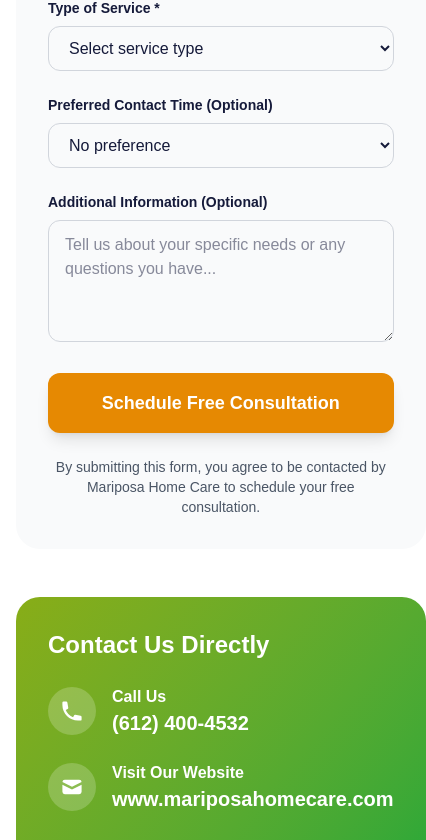
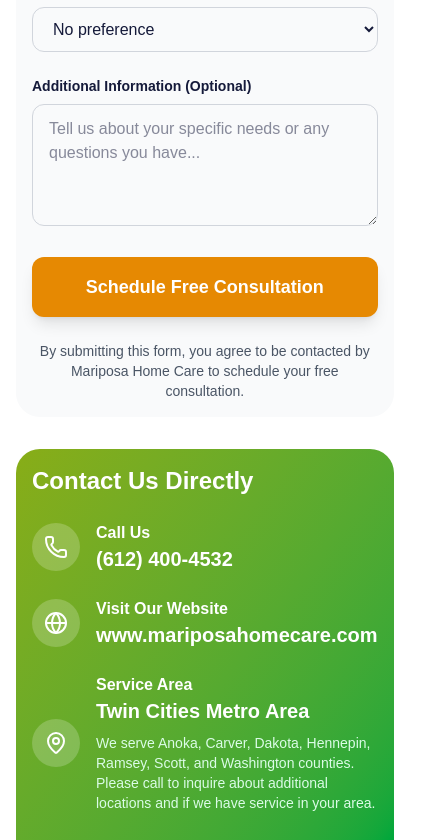
Before and after one commit to brendonwanderlust/mariposa-home-site, a React (Vite) app: page /contact in a window 390 px wide. Shown: the part 1126-1966 px from the top of the page, 426 px wide, since content can reach past the window. Built offline with nearby package versions, Linux system fonts and the light colour scheme.

Commit message:
contact us improvements

```diff
--- a/src/pages/contact/Contact.tsx
+++ b/src/pages/contact/Contact.tsx
@@ -1,3 +1,4 @@
+import { Globe, MapPin, Phone } from "lucide-react";
 import { useState } from "react";
 
 const Contact = () => {
@@ -75,7 +76,7 @@
   return (
     <div className="min-h-screen bg-gray-50">
       {/* Hero Section */}
-      <section className="bg-gradient-to-br from-mariposa-navy to-blue-900 text-white py-20 pt-40 lg:pt-48">
+      <section className="bg-gradient-to-br from-mariposa-navy to-blue-900 text-white pb-5 pt-40 lg:pt-48 lg:py-20">
         <div className="max-w-7xl mx-auto px-4 sm:px-6 lg:px-8">
           <div className="text-center">
             <h1 className="text-4xl lg:text-6xl font-bold mb-6">
@@ -90,11 +91,11 @@
       </section>
 
       {/* Contact Form Section */}
-      <section className="py-20 bg-white">
-        <div className="max-w-7xl mx-auto px-4 sm:px-6 lg:px-8">
-          <div className="grid lg:grid-cols-2 gap-12">
+      <section className="py-10 lg:py-20 bg-white">
+        <div className="max-w-4xl lg:max-w-7xl mx-auto px-4 sm:px-6 lg:px-8">
+          <div className="grid lg:grid-cols-2 gap-0 lg:gap-12">
             {/* Contact Form */}
-            <div className="bg-gray-50 rounded-3xl p-8">
+            <div className="bg-gray-50 rounded-3xl p-4 sm:p-8">
               <div className="mb-8">
                 <h2 className="text-3xl font-bold text-mariposa-navy mb-4">
                   Schedule Your Free Consultation
@@ -295,21 +296,15 @@
             </div>
 
             {/* Contact Information */}
-            <div className="space-y-8">
+            <div className="space-y-8 mt-8 lg:mt-0">
               {/* Direct Contact */}
-              <div className="bg-gradient-to-br from-mariposa-green to-green-600 rounded-3xl p-8 text-white">
+              <div className="bg-gradient-to-br from-mariposa-green to-green-600 rounded-3xl p-4 sm:p-8 text-white">
                 <h3 className="text-2xl font-bold mb-6">Contact Us Directly</h3>
 
                 <div className="space-y-6">
                   <div className="flex items-center">
-                    <div className="w-12 h-12 bg-white/20 rounded-full flex items-center justify-center mr-4">
-                      <svg
-                        className="w-6 h-6"
-                        fill="currentColor"
-                        viewBox="0 0 20 20"
-                      >
-                        <path d="M2 3a1 1 0 011-1h2.153a1 1 0 01.986.836l.74 4.435a1 1 0 01-.54 1.06l-1.548.773a11.037 11.037 0 006.105 6.105l.774-1.548a1 1 0 011.059-.54l4.435.74a1 1 0 01.836.986V17a1 1 0 01-1 1h-2C7.82 18 2 12.18 2 5V3z" />
-                      </svg>
+                    <div className="w-12 h-12 bg-white/20 rounded-full flex items-center justify-center mr-4 flex-shrink-0">
+                      <Phone className="w-6 h-6" />
                     </div>
                     <div>
                       <p className="font-semibold">Call Us</p>
@@ -323,15 +318,8 @@
                   </div>
 
                   <div className="flex items-center">
-                    <div className="w-12 h-12 bg-white/20 rounded-full flex items-center justify-center mr-4">
-                      <svg
-                        className="w-6 h-6"
-                        fill="currentColor"
-                        viewBox="0 0 20 20"
-                      >
-                        <path d="M2.003 5.884L10 9.882l7.997-3.998A2 2 0 0016 4H4a2 2 0 00-1.997 1.884z" />
-                        <path d="M18 8.118l-8 4-8-4V14a2 2 0 002 2h12a2 2 0 002-2V8.118z" />
-                      </svg>
+                    <div className="w-12 h-12 bg-white/20 rounded-full flex items-center justify-center mr-4 flex-shrink-0">
+                      <Globe className="w-6 h-6" />
                     </div>
                     <div>
                       <p className="font-semibold">Visit Our Website</p>
@@ -345,23 +333,19 @@
                   </div>
 
                   <div className="flex items-center">
-                    <div className="w-12 h-12 bg-white/20 rounded-full flex items-center justify-center mr-4">
-                      <svg
-                        className="w-6 h-6"
-                        fill="currentColor"
-                        viewBox="0 0 20 20"
-                      >
-                        <path
-                          fillRule="evenodd"
-                          d="M5.05 4.05a7 7 0 119.9 9.9L10 18.9l-4.95-4.95a7 7 0 010-9.9zM10 11a2 2 0 100-4 2 2 0 000 4z"
-                          clipRule="evenodd"
-                        />
-                      </svg>
+                    <div className="w-12 h-12 bg-white/20 rounded-full flex items-center justify-center mr-4 flex-shrink-0">
+                      <MapPin className="w-6 h-6" />
                     </div>
                     <div>
                       <p className="font-semibold">Service Area</p>
-                      <p className="text-xl font-bold">
-                        Minneapolis, MN & Surrounding Areas
+                      <p className="text-xl font-bold mb-2">
+                        Twin Cities Metro Area
+                      </p>
+                      <p className="text-sm text-green-100">
+                        We serve Anoka, Carver, Dakota, Hennepin, Ramsey, Scott,
+                        and Washington counties. Please call to inquire about
+                        additional locations and if we have service in your
+                        area.
                       </p>
                     </div>
                   </div>
@@ -376,7 +360,7 @@
               </div>
 
               {/* Process Steps */}
-              <div className="bg-white rounded-3xl p-8 shadow-lg">
+              <div className="bg-white rounded-3xl p-4 sm:p-8 shadow-lg">
                 <h3 className="text-2xl font-bold text-mariposa-navy mb-6">
                   What Happens Next?
                 </h3>
```
